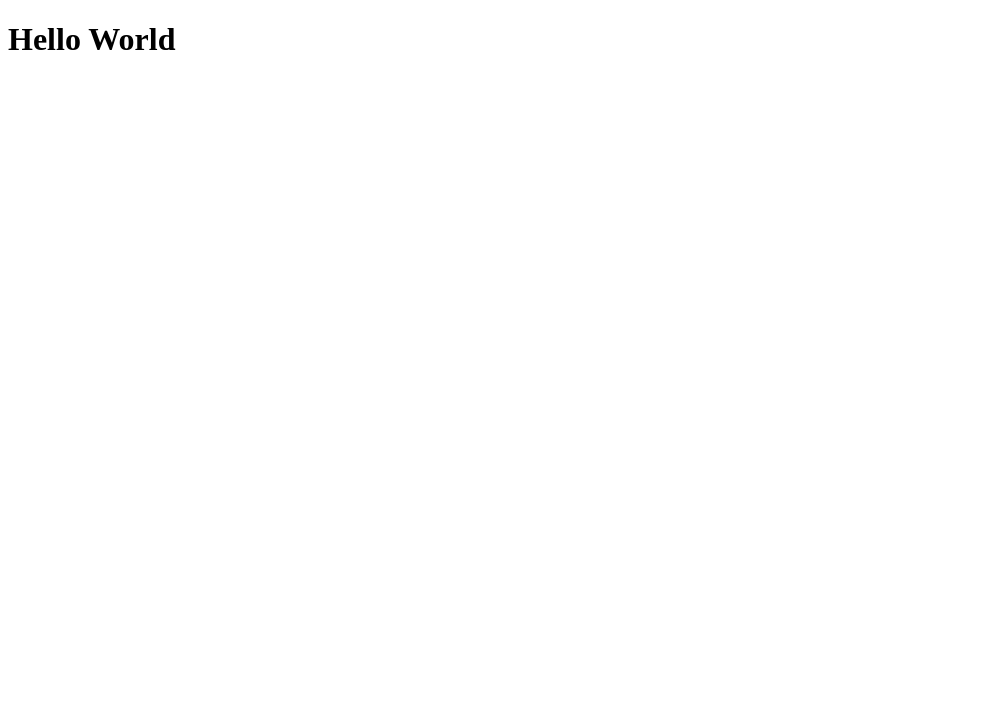
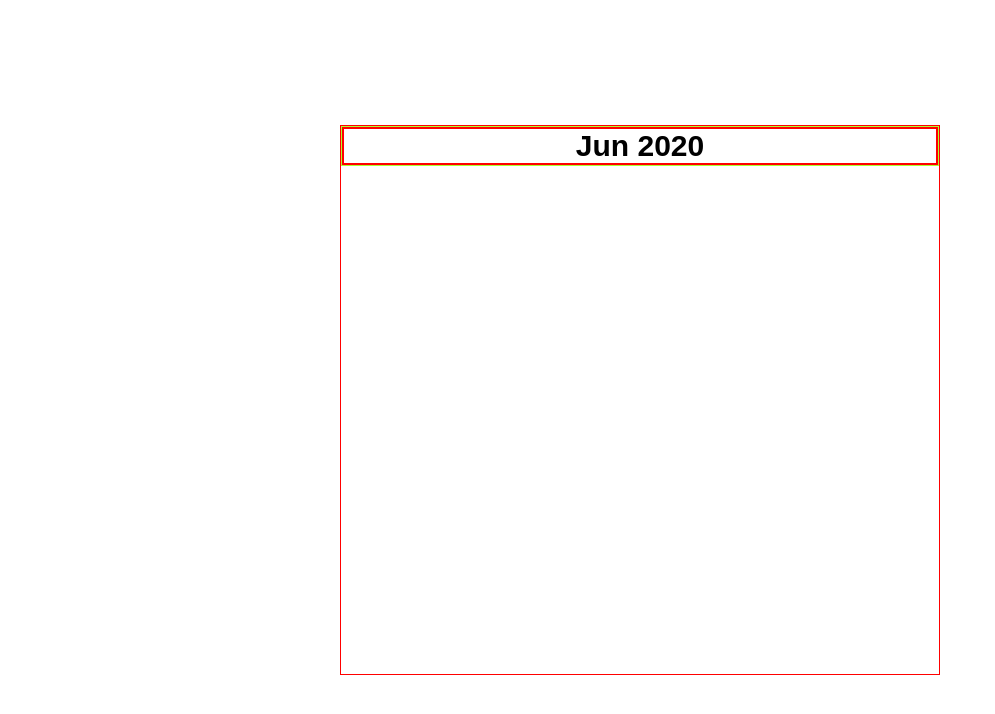
Before and after one commit to abigailforeman1/GetAgent-Calenda-Widget, a React (Create React App) app: page / in a window 1280 px wide. Shown: the top 714 px of the page, without its empty margins (0-995 px from the left). Built offline with nearby package versions, Linux system fonts and the light colour scheme.

Commit message:
stored current date, got basic outline of calendar, added current dat to top of calendar

```diff
--- a/src/App.js
+++ b/src/App.js
@@ -1,9 +1,46 @@
 import React from 'react'
+import moment from 'moment'
 
-const App = () => {
-  return (
-    <h1>Hello World</h1>
-  )
+class App extends React.Component {
+  state = {
+    currentDate: '',
+    daysInMonth: null,
+    months: moment.months()
+  }
+
+  componentDidMount () {
+    const currentDate = moment()
+    const daysInMonth = parseInt(moment(currentDate).daysInMonth())
+    this.setState({ currentDate, daysInMonth })
+  }
+
+  render () {
+    if (!this.state.currentDate) return null
+
+    console.log(this.state.selectedDay)
+
+    const displayDate = this.state.currentDate._d.toString()
+    const slicedYear = displayDate.slice(10, 15)
+    const slicedMonth = displayDate.slice(3, 8)
+
+    return (
+      <>
+        <div className='main-wrapper'>
+          <div className='outer-border '>
+            <div className='row'>
+              <div className='current-year-month-wrapper'>
+                <div className='column'>
+                  <h1 className='current-year-month'>
+                    {slicedMonth} {slicedYear}
+                  </h1>
+                </div>
+              </div>
+            </div>
+          </div>
+        </div>
+      </>
+    )
+  }
 }
 
 export default App
--- a/src/styles/main.scss
+++ b/src/styles/main.scss
@@ -0,0 +1,102 @@
+* {
+  box-sizing: border-box;
+  margin: 0px;
+  padding: 0px;
+}
+
+body {
+  font-family: Arial, Helvetica, sans-serif;
+}
+
+.row {
+  display: flex;
+  flex-direction: row;
+  flex-wrap: wrap;
+  width: 100%;
+  // border: red 1px solid;
+
+}
+
+.column {
+  display: flex;
+  flex-direction: column;
+  flex-basis: 100%;
+  flex: 1;
+  border: red 1px solid;
+
+}
+
+.main-wrapper {
+  width: 100vw;
+  height: 100vh;
+  display: flex;
+  justify-content: center;
+  align-items: center;
+}
+
+.outer-border {
+  display: flex;
+  flex-direction: column;
+  width: 600px;
+  height: 550px;
+  border: red 1px solid;
+}
+
+.current-year-month-wrapper {
+  display: flex;
+  align-items: center;
+  // justify-content: space-between;
+  border: greenyellow 1px solid;
+  width: 100%;
+}
+
+.current-year-month {
+  font-family: Arial, Helvetica, sans-serif;
+  font-size: 30px;
+  border: red 1px solid;
+  text-align: center;
+}
+
+.left-side-arrow {
+  // display: flex;
+  // justify-content: flex-start;
+  border: red 1px solid;
+
+}
+
+.back-arrow {
+  // justify-content: flex-start;
+  // background-image: url('./assets/Previous.svg')
+}
+
+.right-side-arrow {
+  // display: flex;
+  // justify-content: flex-end;
+  border: red 1px solid;
+
+}
+
+.next-arrow {
+  // justify-content: flex-end;
+
+}
+
+.weeks-wrapper {
+  // display: flex;
+  // flex-direction: column;
+  // justify-content: space-between;
+  border: greenyellow 1px solid;
+}
+
+.weeks {
+  font-family: Arial, Helvetica, sans-serif;
+  font-size: 20px;
+  text-align: center;
+  margin: 10px 0;
+}
+
+.days-wrapper {
+  // display: flex;
+  // justify-content: space-between;
+  border: greenyellow 1px solid;
+}
```
